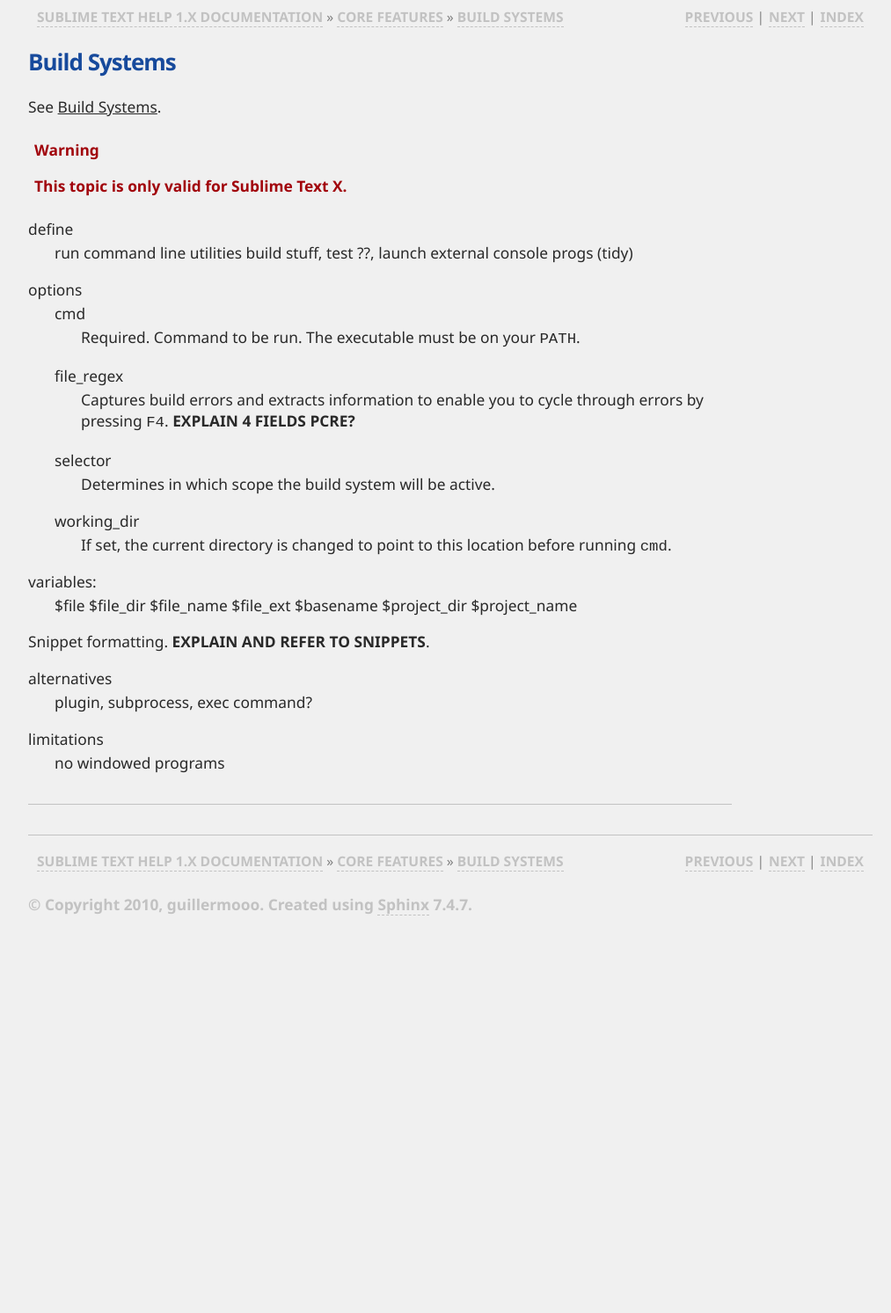
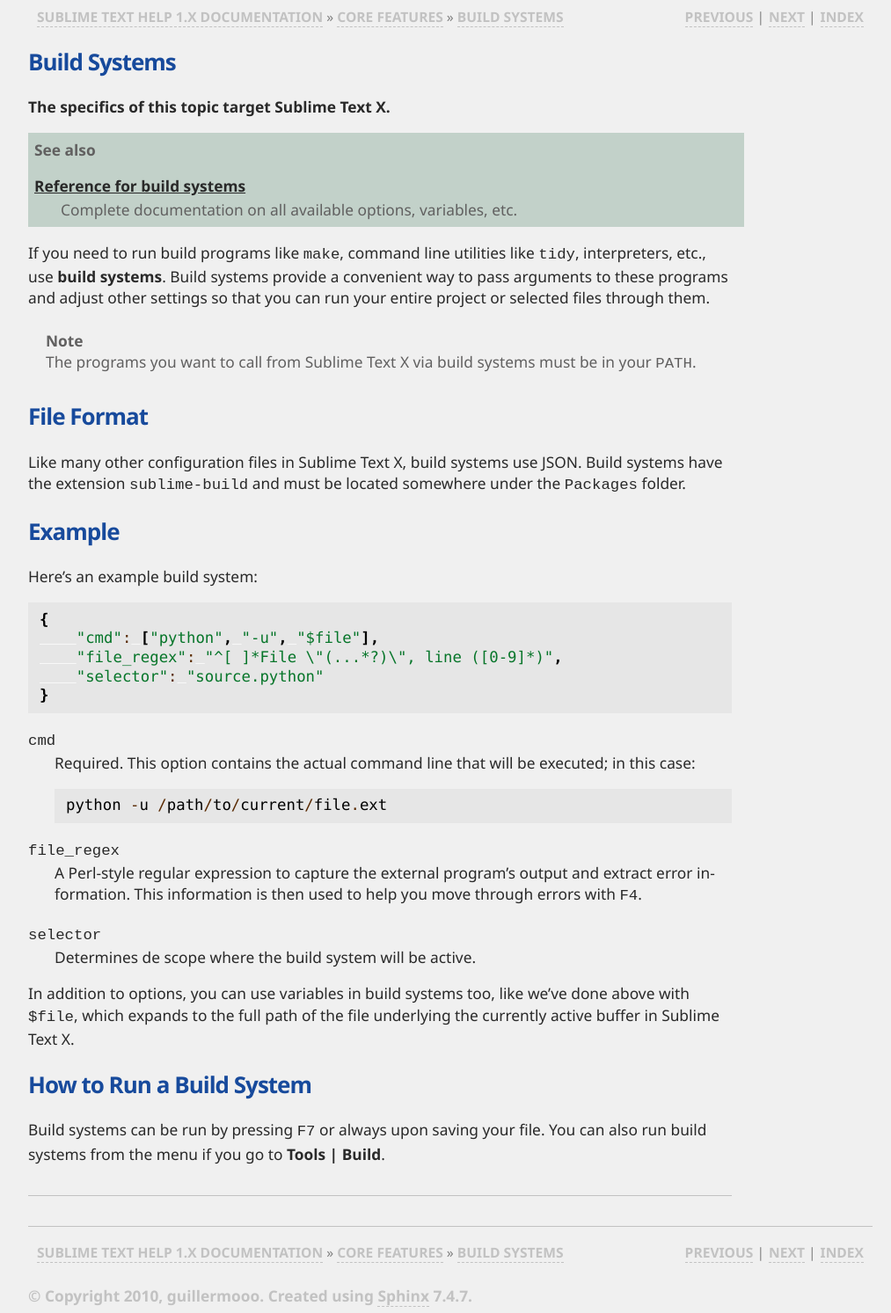
Before and after one commit to guillermooo/sublime-undocs, a Sphinx documentation site: the page built from source/core/build_systems.rst, in a window 1280 px wide. Shown: the whole page at 88% size, without its empty margins (128-1141 px from the left). Built offline with Sphinx 7.4.7, drawn with Linux system fonts in a browser that asks for light colours; before the commit the page ends 1048 px from its top, so only the background shows below that.

Commit message:
Added more docs.

```diff
--- a/source/_themes/modern/static/modern.css_t
+++ b/source/_themes/modern/static/modern.css_t
@@ -191,3 +191,8 @@
     text-decoration: underline;
     background-color: transparent;
 }
+
+div.seealso {
+    background-color: #C2D1C9;
+    width: 100%;
+}
--- a/source/core/build_systems.rst
+++ b/source/core/build_systems.rst
@@ -1,41 +1,62 @@
 Build Systems
 =============
 
-See `Build Systems <http://www.sublimetext.com/docs/build>`_.
+**The specifics of this topic target Sublime Text X.**
 
-.. warning::
+.. seealso::
 
-    This topic is only valid for Sublime Text X.
+   :doc:`Reference for build systems <../reference/build_systems>`
+        Complete documentation on all available options, variables, etc.
 
-define
-    run command line utilities
-    build stuff, test ??, launch external console progs (tidy)
+If you need to run build programs like ``make``, command line utilities like
+``tidy``, interpreters, etc., use **build systems**. Build systems provide a
+convenient way to pass arguments to these programs and adjust other settings so
+that you can run your entire project or selected files through them.
 
-options
-    cmd
-        Required. Command to be run. The executable must be on your ``PATH``.
-    file_regex
-        Captures build errors and extracts information to enable you to cycle
-        through errors by pressing ``F4``. **EXPLAIN 4 FIELDS PCRE?**
-    selector
-        Determines in which scope the build system will be active.
-    working_dir
-        If set, the current directory is changed to point to this location
-        before running ``cmd``.
+.. note::
+    The programs you want to call from Sublime Text X via build systems must be
+    in your ``PATH``.
 
-variables:
-    $file
-    $file_dir
-    $file_name
-    $file_ext
-    $basename
-    $project_dir
-    $project_name
+File Format
+***********
 
-Snippet formatting. **EXPLAIN AND REFER TO SNIPPETS**.
+Like many other configuration files in Sublime Text X, build systems use JSON.
+Build systems have the extension ``sublime-build`` and must be located somewhere
+under the ``Packages`` folder.
 
-alternatives
-    plugin, subprocess, exec command?
+Example
+*******
 
-limitations
-    no windowed programs
+Here's an example build system:
+
+.. code-block:: js
+
+    {
+        "cmd": ["python", "-u", "$file"],
+        "file_regex": "^[ ]*File \"(...*?)\", line ([0-9]*)",
+        "selector": "source.python"
+    }
+
+``cmd``
+    Required. This option contains the actual command line that will be executed;
+    in this case::
+
+        python -u /path/to/current/file.ext
+
+``file_regex``
+    A Perl-style regular expression to capture the external program's output and
+    extract error information. This information is then used to help you move
+    through errors with ``F4``.
+
+``selector``
+    Determines de scope where the build system will be active.
+
+In addition to options, you can use variables in build systems too, like we've
+done above with ``$file``, which expands to the full path of the file underlying
+the currently active buffer in Sublime Text X.
+
+How to Run a Build System
+*************************
+
+Build systems can be run by pressing ``F7`` or always upon saving your file.
+You can also run build systems from the menu if you go to **Tools | Build**.
--- a/source/reference/api.rst
+++ b/source/reference/api.rst
@@ -1,2 +1,6 @@
 Python API
 ==========
+
+See `API reference`_.
+
+.. _API reference: http://www.sublimetext.com/docs/api-reference
--- a/source/reference/reference.rst
+++ b/source/reference/reference.rst
@@ -11,4 +11,5 @@
 
     snippets
     syntaxdefs
+    build_systems
     api
```
Also changed, not shown: source/extensibility/plugins.rst (+7 -2 lines), source/reference/build_systems.rst (added, +87 -0 lines).
